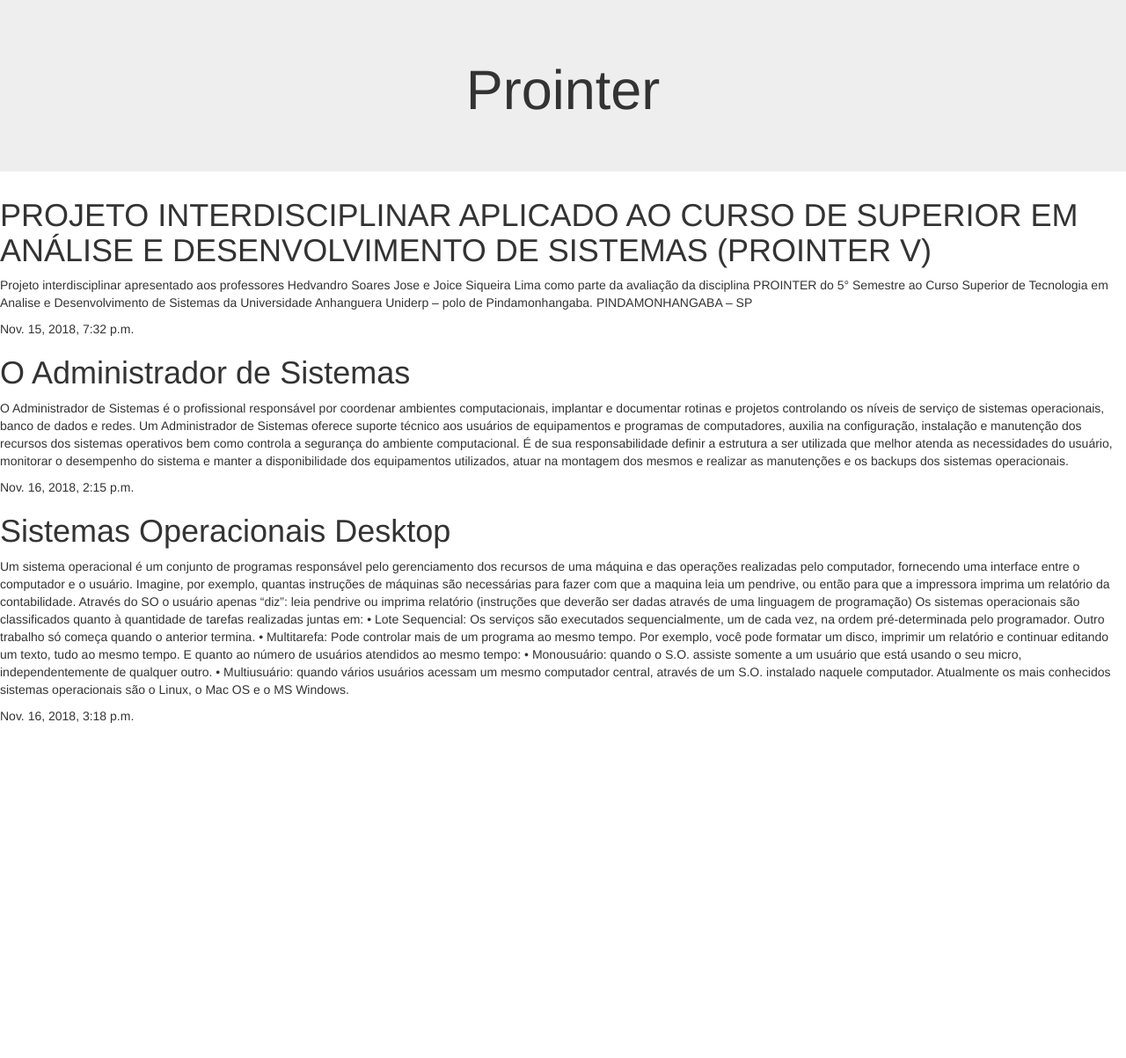
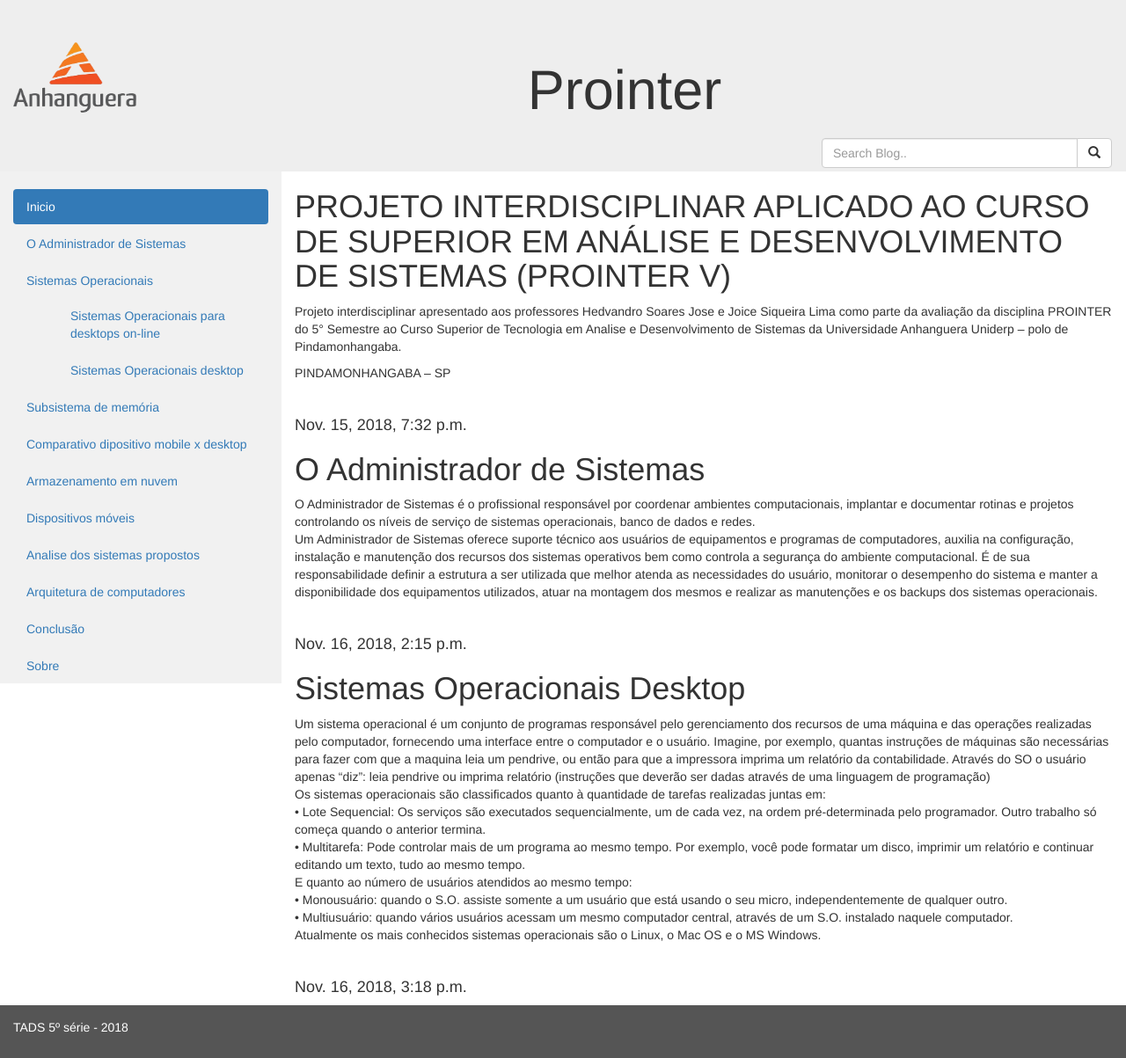
Before and after one commit to dennyerikson/blog_prointer, a Django app: template blog/templates/blog/post_list.html in a window 1280 px wide. Shown: the whole page at 88% size. Before the commit the page ends 822 px from the top, so only its background shows below. Run offline with Django 3.2, Linux system fonts and the light colour scheme; the template is opened without the code that fills it: values that come from a table or form of the project are taken from there, others are empty; data comes from the database, SQL or seed files in the repository; both versions use the stored data as it was after the commit; some libraries are stand-ins or nearby versions.

Commit message:
add pesquisa e links no template

```diff
--- a/blog/models.py
+++ b/blog/models.py
@@ -3,6 +3,7 @@
 
 # Create your models here.
 class Post(models.Model):
+    index = models.CharField(max_length=2)
     title = models.CharField(max_length=150)
     text = models.TextField()
     create_date = models.DateTimeField(
--- /dev/null
+++ b/blog/static/css/style.css
@@ -0,0 +1,83 @@
+
+
+
+.menu{
+    position: fixed;
+    top: 180px;
+    left: 0;
+
+}
+
+.menu .container{
+
+    background-color: grey;
+    width: 300px;
+    height: auto;
+
+}
+
+.menu .container ul{
+    margin-top: 10px;
+}
+
+.menu .container ul li{
+    margin: 10px;
+    padding: 10px 10px 10px 10px;
+    text-align: left;
+    color: white;
+    border: 1px white;
+}
+
+.body_post{
+    position: fixed;
+    right: 20%;
+}
+
+    /* Set height of the grid so .sidenav can be 100% (adjust if needed) */
+    .row.content {
+        /* height: 1500px; */
+        bottom: 0;
+    }
+
+    /* Set gray background color and 100% height */
+    .sidenav {
+      background-color: #f1f1f1;
+      height: 100%;
+    }
+
+    /* Set black background color, white text and some padding */
+    footer {
+      background-color: #555;
+      color: white;
+      padding: 15px;
+    }
+
+    /* On small screens, set height to 'auto' for sidenav and grid */
+    @media screen and (max-width: 767px) {
+      .sidenav {
+        height: auto;
+        padding: 20px;
+      }
+      .row.content {height: auto;}
+    }
+
+    .input-group{
+        top: 5px;
+        position: relative;
+        float: right;
+        width: 330px;
+        right: 1%;
+    }
+
+.img-responsive{
+	float:left;
+	width:140px;
+	height:80px;
+    position: relative;
+    left: 15px;
+	margin:0 auto
+}
+
+.jumbotron{
+    margin-bottom: 0;
+}
--- a/blog/templates/blog/base.html
+++ b/blog/templates/blog/base.html
@@ -1,4 +1,6 @@
 <!DOCTYPE html>
+{% load staticfiles %}
+{% load static %}
 <html lang="en">
 <head>
     <meta charset="UTF-8">
@@ -11,15 +13,64 @@
   <script src="https://ajax.googleapis.com/ajax/libs/jquery/3.3.1/jquery.min.js"></script>
   <script src="https://maxcdn.bootstrapcdn.com/bootstrap/3.3.7/js/bootstrap.min.js"></script>
 
+  <link rel="stylesheet" href="{% static 'css/style.css' %}">
     <title>Prointer</title>
 </head>
 <body>
     <div class="jumbotron text-center">
+        <img class="img-responsive" src=" {% static 'blog/img/logo.png' %} " width="150">
         <h1>Prointer</h1>
-      </div>
-    {% block content %}
 
-    {% endblock %}
+        <form class="input-group" action="" method="GET">
+                <div class="input-group">
+                        <input name="search" type="text" class="form-control" placeholder="Search Blog..">
+                        <span class="input-group-btn">
+                            <button class="btn btn-default" type="submit">
+                            <span class="glyphicon glyphicon-search"></span>
+                            </button>
+                        </span>
+                    </div>
+        </form>
+    </div>
 
+    <div class="container-fluid">
+            <div class="row content">
+              <div class="col-sm-3 sidenav">
+                  <br>
+                <form action="" method="GET">
+                    <ul class="nav nav-pills nav-stacked" action="" method="GET">
+                        <li class="active"><a href="/?index=1">Inicio</a></li>
+                        <li ><a href="/?index=4">O Administrador de Sistemas</a></li>
+                        <li><a href="#">Sistemas Operacionais</a></li>
+                        <style>#li{margin-left: 50px}</style>
+                        <li id="li"><a href="#">Sistemas Operacionais para desktops on-line</a></li>
+                        <li id="li"><a href="/?index=5">Sistemas Operacionais desktop</a></li>
+
+                        <li><a href="#" >Subsistema de memória</a></li>
+                        <li><a href="#">Comparativo dipositivo mobile x desktop</a></li>
+                        <li><a href="#">Armazenamento em nuvem</a></li>
+                        <li><a href="#">Dispositivos móveis</a></li>
+                        <li><a href="#">Analise dos sistemas propostos</a></li>
+                        <li><a href="#">Arquitetura de computadores</a></li>
+                        <li><a href="#">Conclusão</a></li>
+                        <li><a href="#">Sobre</a></li>
+                    </ul>
+                </form>
+
+            </div>
+
+            <div class="col-sm-9">
+                    <!-- block aqui -->
+                    {% block content %}
+
+                    {% endblock %}
+
+              </div>
+            </div>
+          </div>
+
+          <footer class="container-fluid">
+            <p>TADS 5º série - 2018</p>
+          </footer>
 </body>
 </html>
--- a/blog/templates/blog/post_list.html
+++ b/blog/templates/blog/post_list.html
@@ -1,9 +1,19 @@
 {% extends 'blog/base.html' %}
+<style>
+    h1{
+        text-align: center
+    }
+    #p{
+        text-align: justify;
+    }
 
+
+</style>
 {% block content %}
     {% for posts in post %}
     <h1>{{posts.title}}</h1>
-    <p>{{posts.text}}</p>
-    <p>{{posts.create_date}}</p>
+    <p id="p">{{posts.text|linebreaks}}</p>
+    <br>
+    <h4>{{posts.create_date}}</h4>
     {% endfor %}
 {% endblock %}
```
Also changed, not shown: blog/views.py (+16 -1 lines), blog/migrations/0002_post_index.py (added), blog/static/blog/img/logo.png (added), db.sqlite3.
